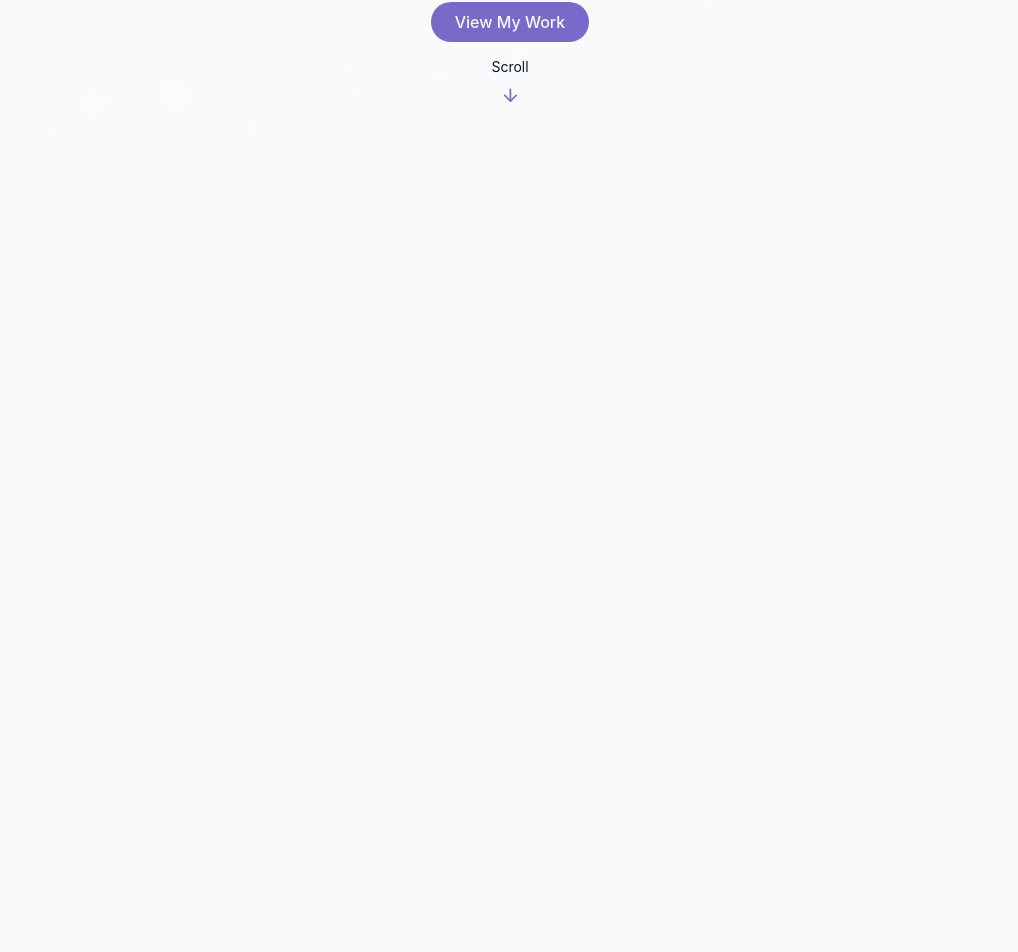
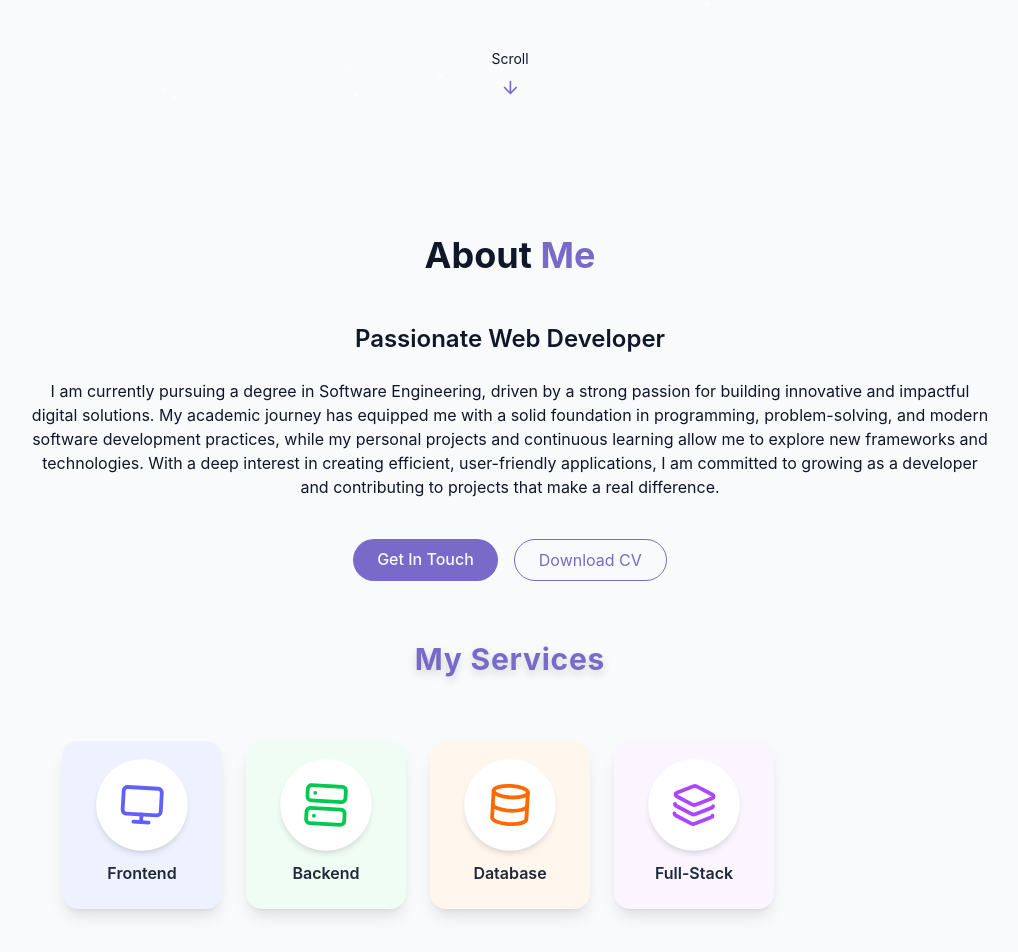
Before and after one commit to firoliyos/React-portfolio-website, a React (Vite) app in the folder beutiful-portfolio/: page / in a window 1280 px wide. Shown: the part 661-1613 px from the top of the page, without its empty margins (130-1148 px from the left). Before the commit the page ends 800 px from the top, so only its background shows below. Built offline with nearby package versions, Linux system fonts and the light colour scheme.

Commit message:
feat: Add AboutSection and AnimatedIcon components with animations and service icons

```diff
--- a/beutiful-portfolio/package.json
+++ b/beutiful-portfolio/package.json
@@ -16,6 +16,7 @@
     "class-variance-authority": "^0.7.1",
     "clsx": "^2.1.1",
     "framer-motion": "^12.23.12",
+    "lottie-react": "^2.4.1",
     "lucide-react": "^0.542.0",
     "react": "^19.1.1",
     "react-dom": "^19.1.1",
--- /dev/null
+++ b/beutiful-portfolio/src/components/AboutSection.jsx
@@ -0,0 +1,111 @@
+import { motion } from "framer-motion";
+import { Monitor, Server, Database, Layers } from "lucide-react";
+
+const services = [
+  { name: "Frontend", Icon: Monitor, color: "text-indigo-500", bg: "bg-indigo-50" },
+  { name: "Backend", Icon: Server, color: "text-green-500", bg: "bg-green-50" },
+  { name: "Database", Icon: Database, color: "text-orange-500", bg: "bg-orange-50" },
+  { name: "Full-Stack", Icon: Layers, color: "text-purple-500", bg: "bg-purple-50" },
+];
+
+export const AboutSection = () => {
+  return (
+    <section id="about" className="py-24 px-4 relative">
+      {" "}
+  <div className="container mx-auto max-w-5xl">
+        <motion.h2
+          className="text-3xl md:text-4xl font-bold mb-12 text-center"
+          initial={{ opacity: 0, y: 30 }}
+          animate={{ opacity: 1, y: 0 }}
+          transition={{ duration: 0.8, delay: 0 }}
+        >
+          About <span className="text-primary"> Me</span>
+        </motion.h2>
+
+        <div className="space-y-6">
+          <motion.h3
+            className="text-2xl font-semibold"
+            initial={{ opacity: 0, y: 30 }}
+            animate={{ opacity: 1, y: 0 }}
+            transition={{ duration: 0.8, delay: 1 }}
+          >
+            Passionate Web Developer
+          </motion.h3>
+
+          <motion.p
+            className="text-muted-foreground"
+            initial={{ opacity: 0, y: 30 }}
+            animate={{ opacity: 1, y: 0 }}
+            transition={{ duration: 0.8, delay: 2 }}
+          >
+            I am currently pursuing a degree in Software Engineering, driven by a strong passion for building innovative and impactful digital solutions. My academic journey has equipped me with a solid foundation in programming, problem-solving, and modern software development practices, while my personal projects and continuous learning allow me to explore new frameworks and technologies. With a deep interest in creating efficient, user-friendly applications, I am committed to growing as a developer and contributing to projects that make a real difference.
+          </motion.p>
+
+          <div className="flex flex-col sm:flex-row gap-4 pt-4 justify-center">
+            <motion.a
+              href="#contact"
+              className="cosmic-button"
+              initial={{ opacity: 0, y: 30 }}
+              animate={{ opacity: 1, y: 0 }}
+              transition={{ duration: 0.8, delay: 3 }}
+            >
+              {" "}
+              Get In Touch
+            </motion.a>
+
+            <motion.a
+              href="/Resume.pdf"
+              target="_blank"
+              rel="noopener noreferrer"
+              className="px-6 py-2 rounded-full border border-primary text-primary hover:bg-primary/10 transition-colors duration-300"
+              initial={{ opacity: 0, y: 30 }}
+              animate={{ opacity: 1, y: 0 }}
+              transition={{ duration: 0.8, delay: 4 }}
+            >
+              Download CV
+            </motion.a>
+          </div>
+        </div>
+        <h3 className="text-2xl md:text-3xl font-bold text-center mb-8 mt-15 text-primary tracking-wide drop-shadow-lg">My Services</h3>
+
+  {/* End container mx-auto max-w-5xl */}
+
+   <div className="grid grid-cols-1 sm:grid-cols-2 md:grid-cols-5 gap-6 p-8">
+      {services.map(({ name, Icon, color, bg }, i) => (
+        <motion.div
+          key={i}
+          whileHover={{ scale: 1.1, y: -8 }}
+          whileTap={{ scale: 0.95 }}
+          className={`flex flex-col items-center justify-center rounded-2xl shadow-lg p-6 cursor-pointer transition-all duration-300 ${bg}`}
+        >
+          {/* Animated Icon */}
+          <motion.div
+            animate={{
+              scale: [1, 1.15, 1],       // gentle pulse
+              rotate: [0, 5, -5, 0],     // small tilt
+            }}
+            transition={{
+              duration: 4,
+              repeat: Infinity,
+              ease: "easeInOut",
+            }}
+            whileHover={{
+              scale: 1.3,
+              rotate: 360,              // spin on hover
+              transition: { duration: 0.6 },
+            }}
+            className="flex items-center justify-center w-20 h-20 rounded-full bg-white shadow-md"
+          >
+            <Icon className={`w-10 h-10 ${color}`} />
+          </motion.div>
+
+          {/* Label */}
+          <h4 className="mt-4 font-semibold text-gray-800">{name}</h4>
+        </motion.div>
+      ))}
+    </div>
+
+  </div>
+  </section>
+  );
+};
--- /dev/null
+++ b/beutiful-portfolio/src/components/AnimatedIcon.jsx
@@ -0,0 +1,14 @@
+// AnimatedIcon.jsx
+import { motion } from "framer-motion";
+
+export default function AnimatedIcon({ Icon, color = "text-blue-500" }) {
+  return (
+    <motion.div
+      whileHover={{ scale: 1.2, rotate: 8 }}
+      whileTap={{ scale: 0.9 }}
+      className="inline-flex"
+    >
+      <Icon className={`w-10 h-10 ${color}`} />
+    </motion.div>
+  );
+}
--- a/beutiful-portfolio/src/components/HeroSection.jsx
+++ b/beutiful-portfolio/src/components/HeroSection.jsx
@@ -110,10 +110,7 @@ export const HeroSection = () => {
 														<p className="font-medium tracking-wide text-foreground/90 opacity-0 animate-fade-in" style={{ animationDelay: '0.5s', animationFillMode: 'forwards' }}>
 															I build websites that feel easy to use — the kind that just make sense. I focus on the details that shape smooth interactions and responsive layouts. It’s about creating digital experiences people enjoy using — ones that work seamlessly and leave a lasting impression.
 														</p>
-														<p className="mt-3 font-medium text-foreground/80 opacity-0 animate-fade-in" style={{ animationDelay: '1.5s', animationFillMode: 'forwards' }}>
-															I’m constantly growing, picking up new skills, and finding better ways to build. What drives me most is the joy of turning a simple idea into something real, something people can actually use, connect with, and enjoy.
-														</p>
-														<p className="mt-3 font-bold text-xl text-primary tracking-wide opacity-0 animate-fade-in" style={{ animationDelay: '2.5s', animationFillMode: 'forwards' }}>
+														<p className="mt-3 font-bold text-xl text-primary tracking-wide opacity-0 animate-fade-in" style={{ animationDelay: '1.5s', animationFillMode: 'forwards' }}>
 															Thanks for taking the time to check out my work. I’m glad you’re here.
 														</p>
 													</div>
--- a/beutiful-portfolio/src/pages/Home.jsx
+++ b/beutiful-portfolio/src/pages/Home.jsx
@@ -1,3 +1,4 @@
+import { AboutSection } from "../components/AboutSection"
 import { HeroSection } from "../components/HeroSection"
 import { Navbar } from "../components/Navbar"
 import { StarBackground } from "../components/StarBackground"
@@ -20,6 +21,7 @@ export const Home = () => {
       {/* Hero Section */}
        <HeroSection />
       {/* About Section */}
+      <AboutSection />
       {/* Skills Section */}
       {/* Projects Section */}
       {/* Contact Section */}
```
Also changed, not shown: 2 other files (tests, documents, lock files or other folders).
